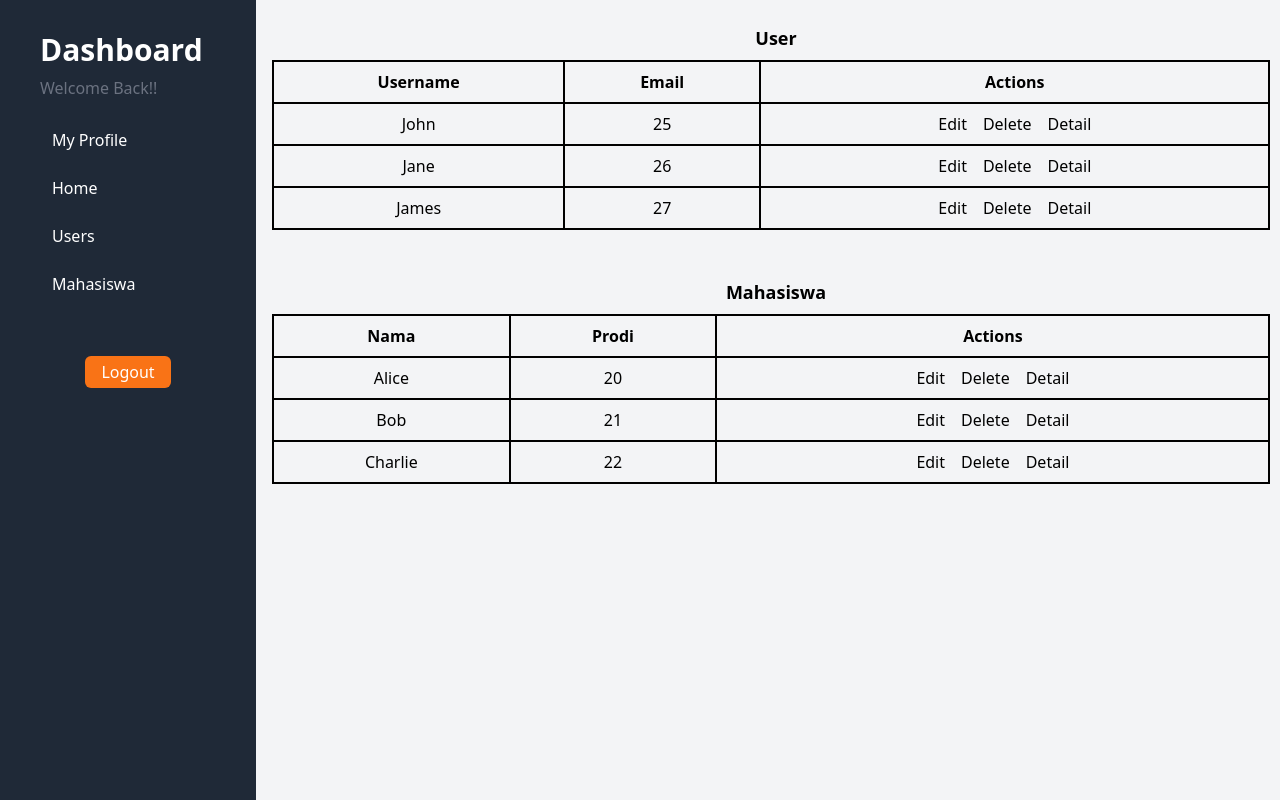
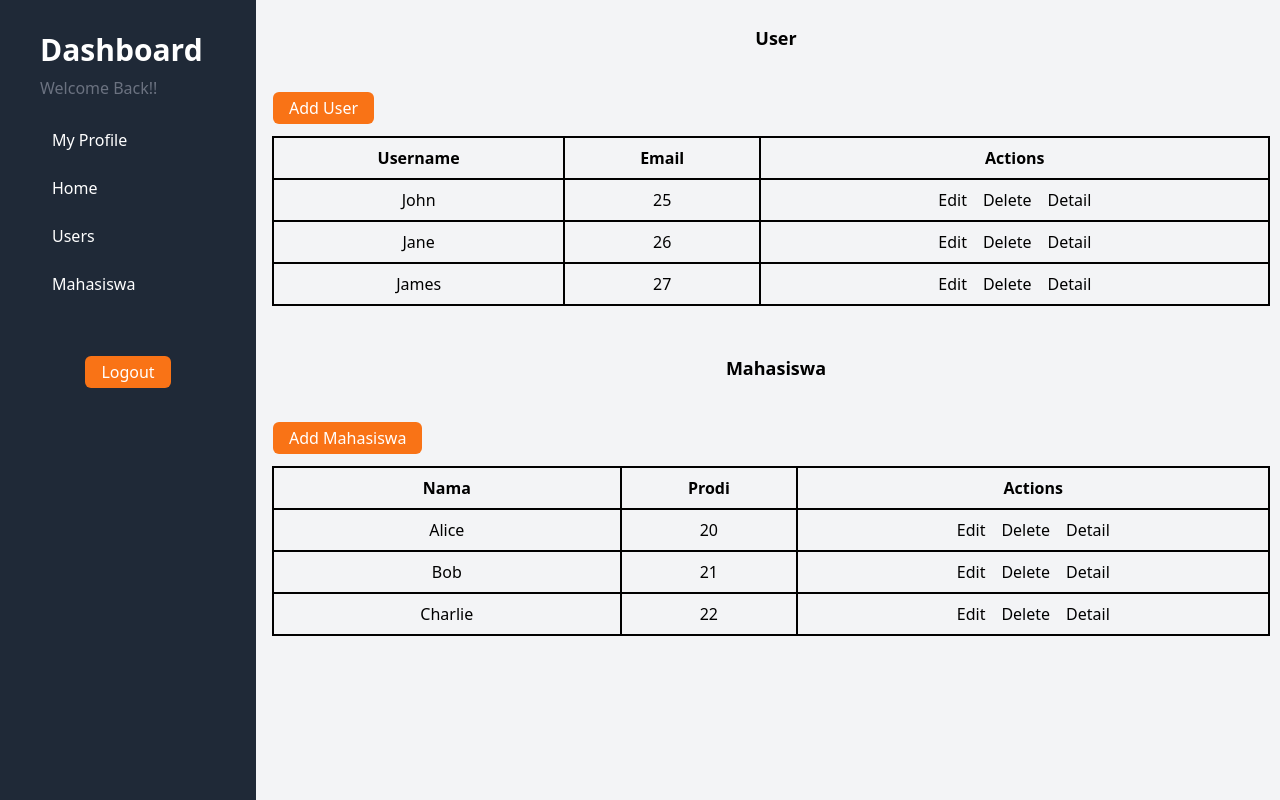
Before and after one commit to maliefrr/ektm, a React (Create React App) app in the folder frontend/: page /dashboard in a window 1280 px wide. Built offline with nearby package versions, Linux system fonts and the light colour scheme.

Commit message:
add button to add mahasiswa and user the button is not usable now

```diff
--- a/frontend/src/components/Button.jsx
+++ b/frontend/src/components/Button.jsx
@@ -3,7 +3,7 @@ import React from 'react'
 const Button = (props) => {
     return (
     <div>
-        <button className="mx-auto block mt-5 bg-orange-500 px-4 py-1 rounded-md text-white hover:bg-orange-600 active:bg-orange-700 sm:mt-10" type={props.type} onClick={props.onClick}>{props.text}</button>
+        <button className={`block mt-5 bg-orange-500 px-4 py-1 rounded-md text-white hover:bg-orange-600 active:bg-orange-700 sm:mt-10 ${props.className}`} type={props.type} onClick={props.onClick}>{props.text}</button>
     </div>
 )
 }
--- a/frontend/src/components/SideBar.jsx
+++ b/frontend/src/components/SideBar.jsx
@@ -52,7 +52,7 @@ const SideBar = () => {
                             <Link to={"/dashboard"} className="block text-white hover:bg-gray-700 rounded-full py-1 px-3">Mahasiswa</Link>
                         </li>
                         <li className='py-2 px-6'>
-                            <Button text="Logout" onClick={onLogout}/>
+                            <Button text="Logout" onClick={onLogout} className="mx-auto"/>
                         </li>
                     </ul>
                 </div>
--- a/frontend/src/pages/Dashboard.jsx
+++ b/frontend/src/pages/Dashboard.jsx
@@ -1,6 +1,7 @@
 import React from 'react'
 import {useState} from 'react'
 import SideBar from '../components/SideBar'
+import Button from '../components/Button'
 const Dashboard = () => {
     // const {user} = useSelector((state) => state.auth)
     const [mahasiswaData, setMahasiswaData] = useState([
@@ -30,9 +31,12 @@ const Dashboard = () => {
                 <div className='flex-1 h-full'>
                     <div className="bg-gray-100 p-4 overflow-y-scroll overflow-x-hidden w-screen">
                         <div className='my-2'>
-                            <h2 className="text-lg font-bold md:ml-[17rem] mb-2 text-center">User</h2>
+                            <h2 className="text-lg font-bold md:ml-[17rem] text-center">User</h2>
                             <table className="text-center md:ml-[16rem] table-collapse w-[80%]">
                                 <thead>
+                                    <tr>
+                                        <Button text="Add User" className="mb-3"/>
+                                    </tr>
                                     <tr>
                                         <th className="px-4 py-2 border-2 border-black">Username</th>
                                         <th className="px-4 py-2 border-2 border-black">Email</th>
@@ -63,9 +67,12 @@ const Dashboard = () => {
                     </div>
                     <div className="bg-gray-100 p-4 overflow-y-scroll overflow-x-hidden">
                         <div className='my-2'>
-                            <h2 className="text-lg font-bold md:ml-[17rem] mb-2 text-center">Mahasiswa</h2>
+                            <h2 className="text-lg font-bold md:ml-[17rem] text-center">Mahasiswa</h2>
                             <table className="text-center md:ml-[16rem] table-collapse w-[80%]">
                                 <thead>
+                                    <tr>
+                                        <Button text="Add Mahasiswa" className="mb-3"/>
+                                    </tr>
                                     <tr>
                                         <th className="px-4 py-2 border-2 border-black">Nama</th>
                                         <th className="px-4 py-2 border-2 border-black">Prodi</th>
--- a/frontend/src/pages/Login.jsx
+++ b/frontend/src/pages/Login.jsx
@@ -92,7 +92,7 @@ const Login = () => {
                                 <div className="text-right">
                                     <div className="inline-block mt-5 text-blue-700 cursor-pointer hover:text-blue-900 hover:underline" id="forgot-password">Lupa Password?</div>
                                 </div>
-                                <Button text="Masuk" type="submit"/>
+                                <Button text="Masuk" type="submit" className="mx-auto"/>
                                 <p className="mt-5 text-center">Belum punya akun?<Link to="/register" className="text-blue-700 hover:text-blue-900 hover:underline">Daftar Sekarang</Link></p>
                             </form>
                         </div>
```
